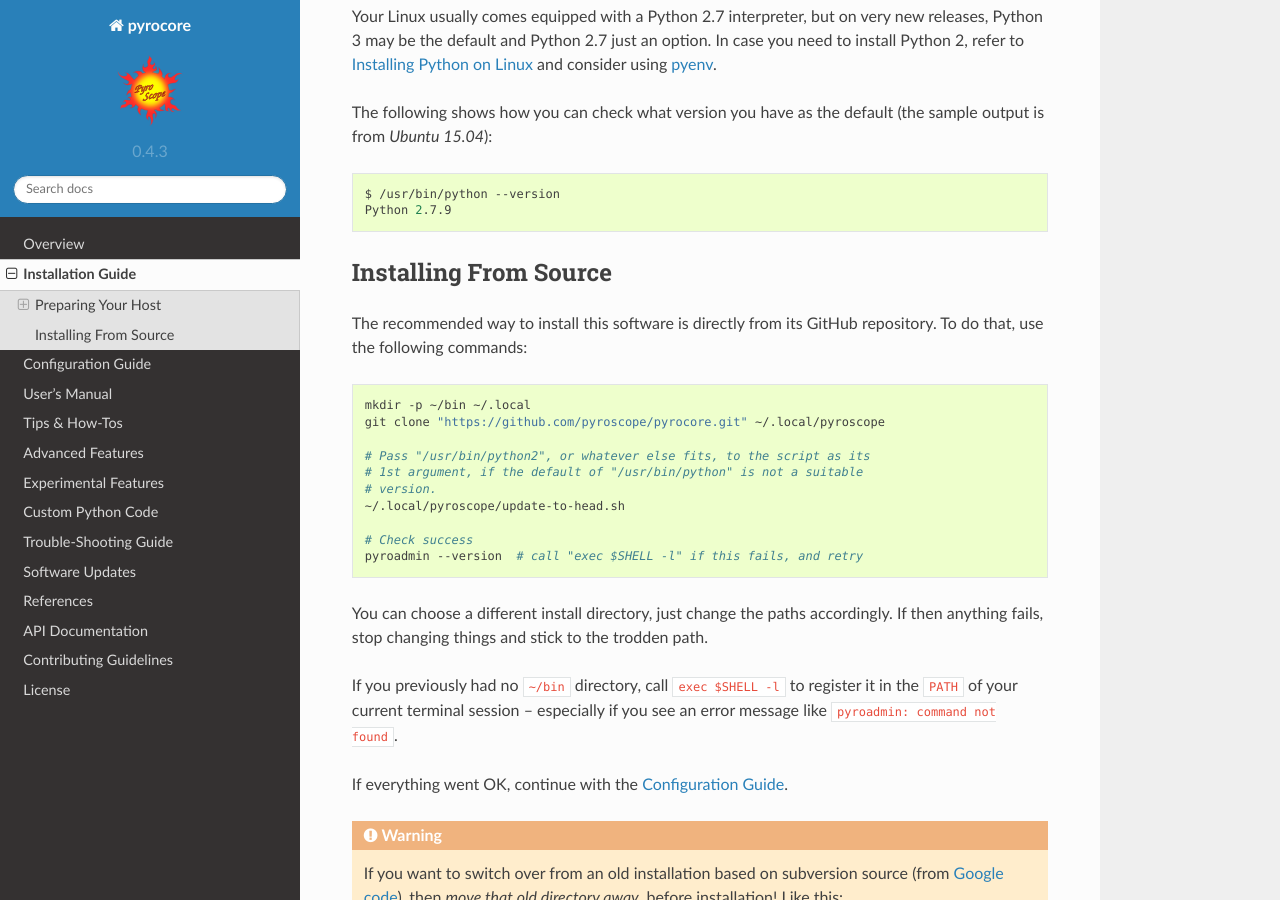
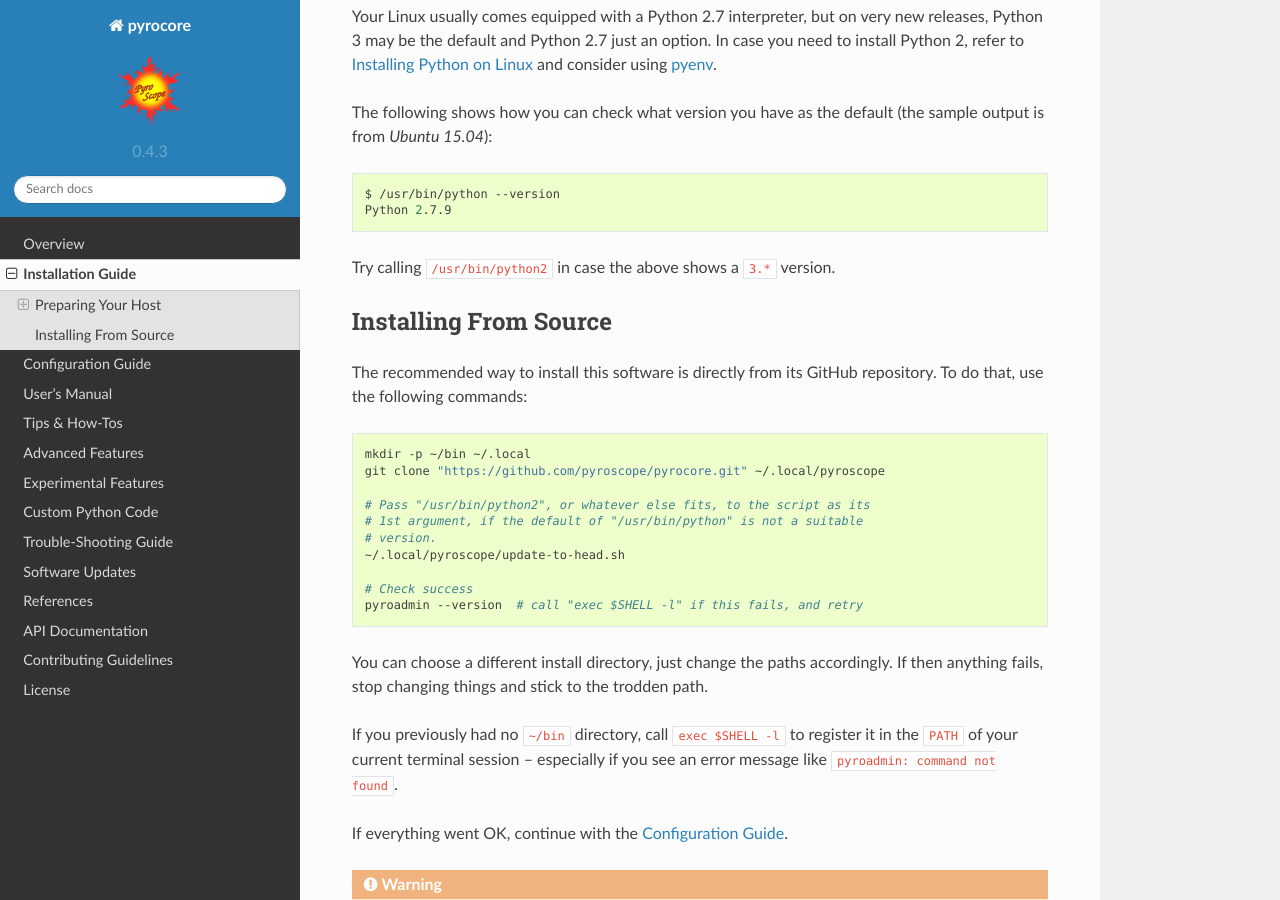
Before and after one commit to pyroscope/pyrocore, a Sphinx documentation site: the page built from docs/installation.rst, in a window 1280 px wide and 900 px high, scrolled down 1462 px. Built offline with Sphinx 7.4.7 and the Read the Docs theme 2.0.0, drawn with Linux system fonts in a browser that asks for light colours.

Commit message:
docs: try /usr/bin/python2

```diff
--- a/docs/installation.rst
+++ b/docs/installation.rst
@@ -71,6 +71,8 @@ sample output is from *Ubuntu 15.04*):
     $ /usr/bin/python --version
     Python 2.7.9
 
+Try calling ``/usr/bin/python2`` in case the above shows a ``3.*`` version.
+
 .. _`Installing Python on Linux`: http://docs.python-guide.org/en/latest/starting/install/linux/
 .. _`pyenv`: https://github.com/yyuu/pyenv#simple-python-version-management-pyenv
 
```
